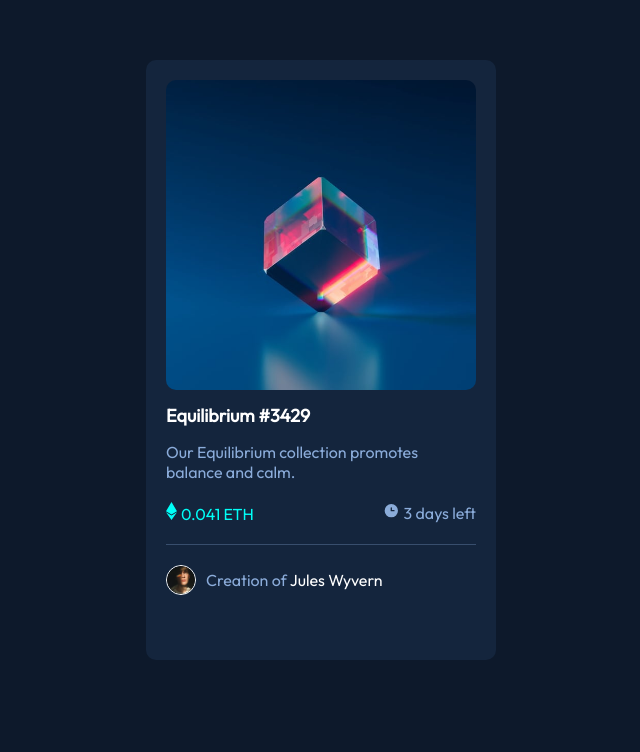
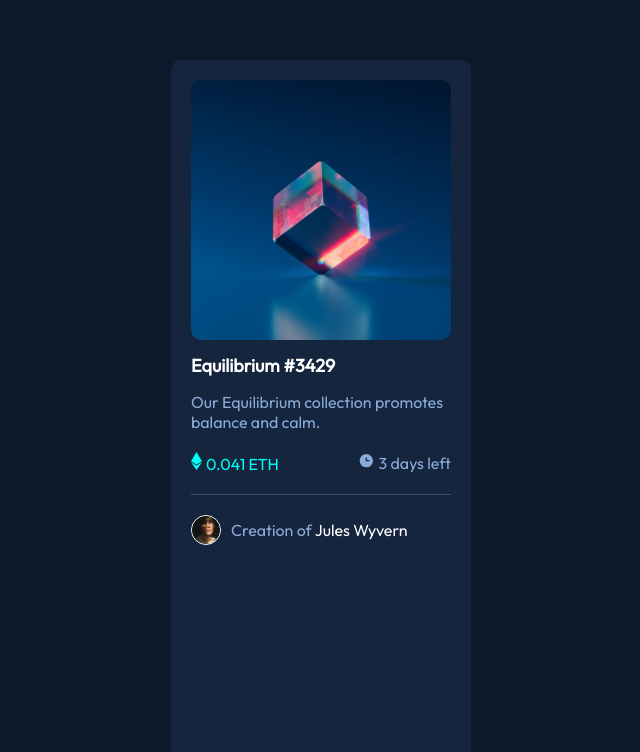
Before and after one commit to Mayor-Rhymes/mayor-rhymes.github.io, a plain HTML site: page index.html in a window 1280 px wide. Shown: the part 140-892 px from the top of the page, without its empty margins (319-959 px from the left). Drawn offline with Linux system fonts and the light colour scheme.

Commit message:
Update des.css

```diff
--- a/des.css
+++ b/des.css
@@ -12,8 +12,8 @@ body{
 }
 .card{
 
-   width: 350px;
-   height: 600px;
+   width: 300px;
+   height: 700px;
    margin-left: auto;
    margin-right: auto;
    margin-top: 200px;
```
